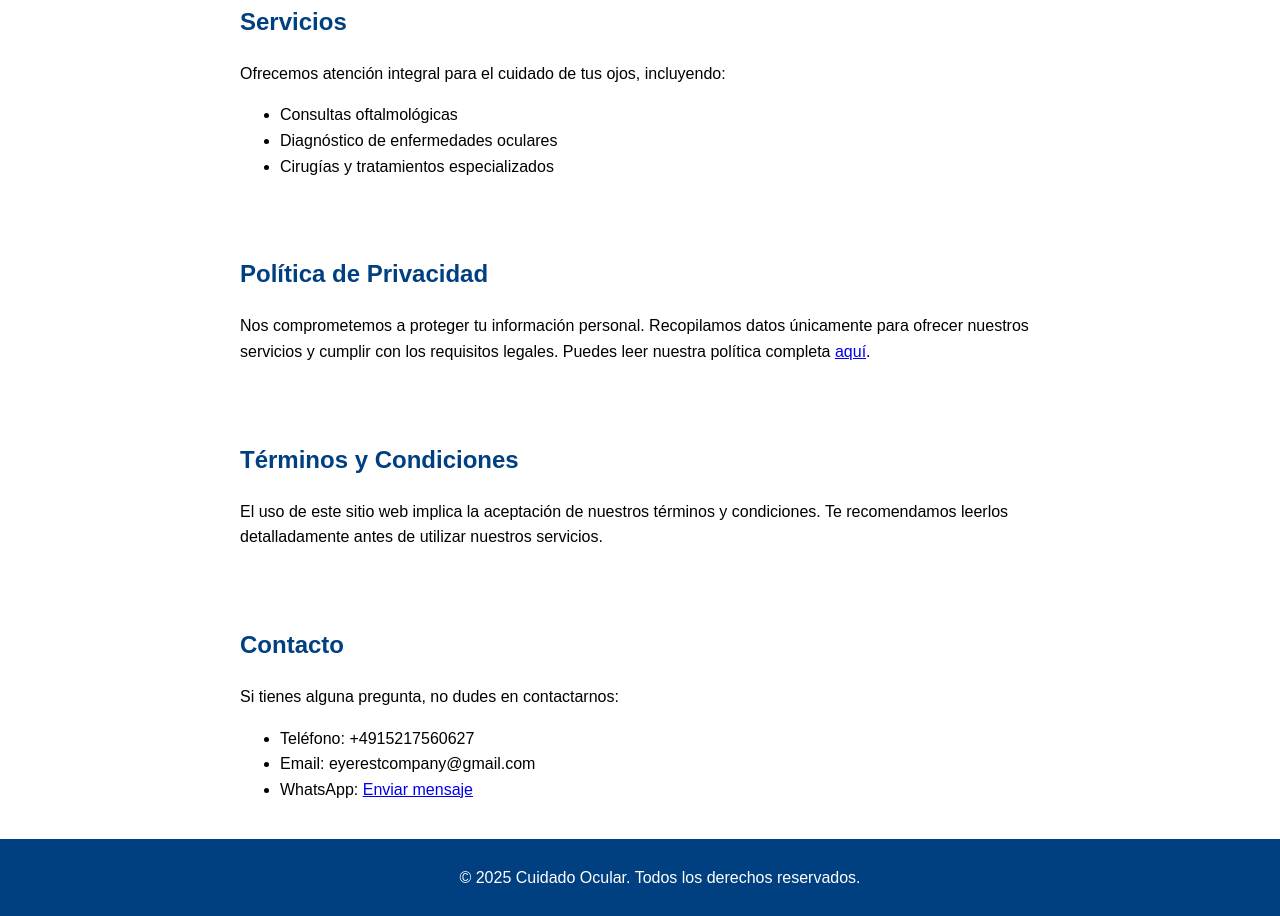
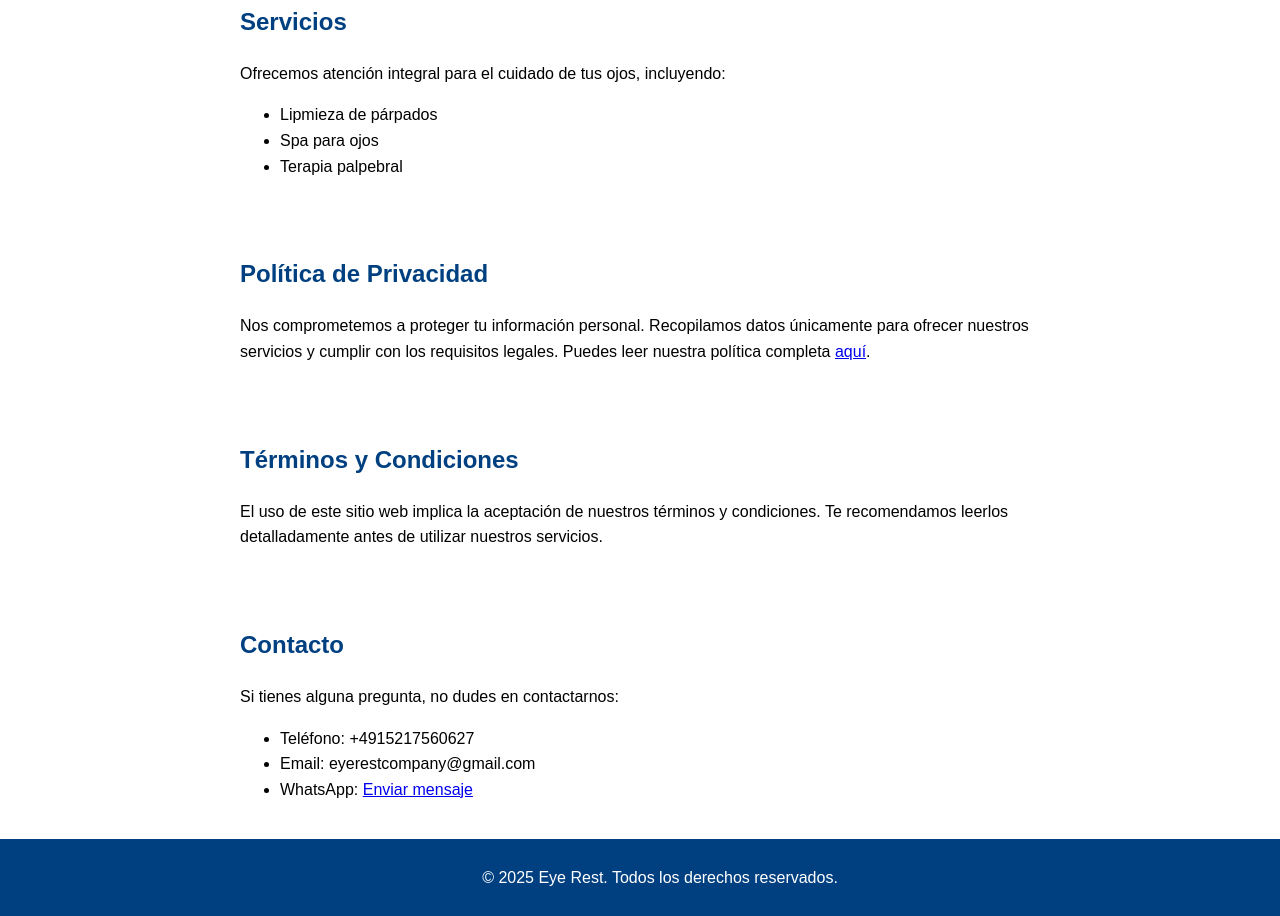
Before and after one commit to leontramontini97/restyoureyes, a plain HTML site: page index.html in a window 1280 px wide. Shown: the part 197-1113 px from the top of the page. Drawn offline with Linux system fonts and the light colour scheme.

Commit message:
Update index.html

```diff
--- a/index.html
+++ b/index.html
@@ -65,9 +65,9 @@
             <h2>Servicios</h2>
             <p>Ofrecemos atención integral para el cuidado de tus ojos, incluyendo:</p>
             <ul>
-                <li>Consultas oftalmológicas</li>
-                <li>Diagnóstico de enfermedades oculares</li>
-                <li>Cirugías y tratamientos especializados</li>
+                <li>Lipmieza de párpados</li>
+                <li> Spa para ojos</li>
+                <li> Terapia palpebral</li>
             </ul>
         </div>
     </section>
@@ -95,7 +95,7 @@
         </div>
     </section>
     <footer>
-        <p>&copy; 2025 Cuidado Ocular. Todos los derechos reservados.</p>
+        <p>&copy; 2025 Eye Rest. Todos los derechos reservados.</p>
     </footer>
 </body>
 </html>
```
